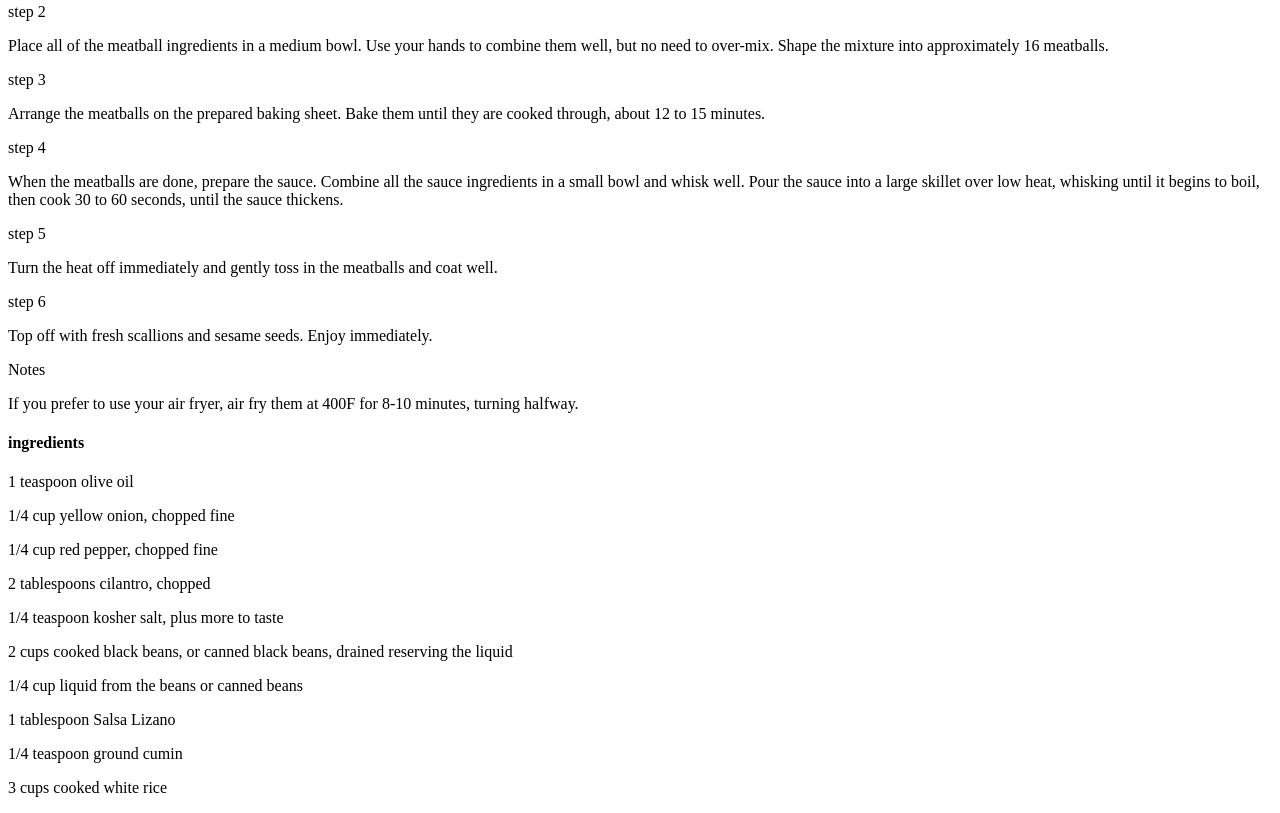
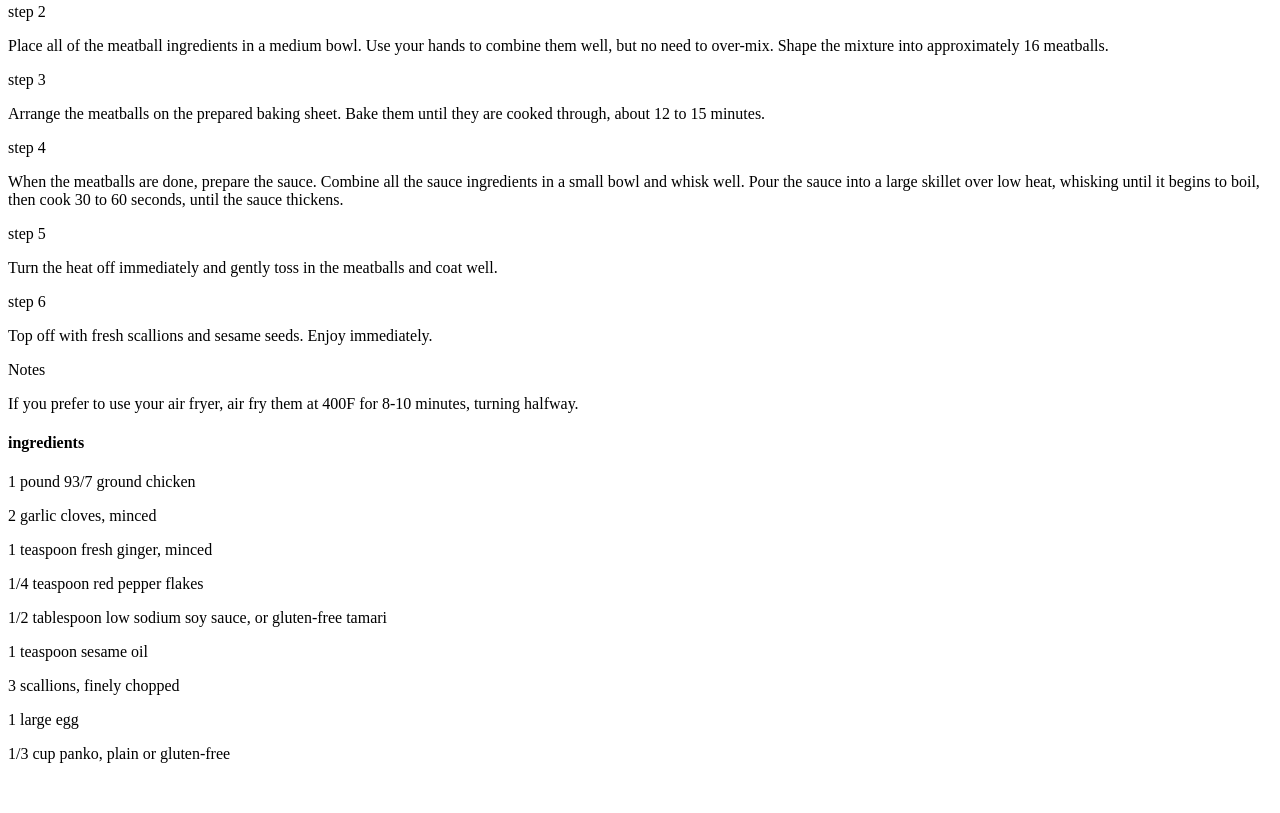
Before and after one commit to onsrajhi/healthy-food-recipes-Web, a plain HTML site: page Asian Chicken Meatballs.html in a window 1280 px wide. Shown: the part 3721-4534 px from the top of the page. After the commit the page ends 4500 px from the top, so only its background shows below. Drawn offline with Linux system fonts and the light colour scheme.

Commit message:
continue last recipe in html

```diff
--- a/Asian Chicken Meatballs.html
+++ b/Asian Chicken Meatballs.html
@@ -179,16 +179,15 @@
           <article class="second-column">
             <div>
               <h4>ingredients</h4>
-              <p class="single-ingredient">1 teaspoon olive oil</p>
-              <p class="single-ingredient">1/4 cup yellow onion, chopped fine</p>
-              <p class="single-ingredient">1/4 cup red pepper, chopped fine </p>
-              <p class="single-ingredient">2 tablespoons cilantro, chopped</p>
-              <p class="single-ingredient">1/4 teaspoon kosher salt, plus more to taste</p>
-              <p class="single-ingredient">2 cups cooked black beans, or canned black beans, drained reserving the liquid </p>
-              <p class="single-ingredient">1/4 cup liquid from the beans or canned beans </p>
-              <p class="single-ingredient">1 tablespoon Salsa Lizano</p>
-              <p class="single-ingredient">1/4 teaspoon ground cumin</p>
-              <p class="single-ingredient">3 cups cooked white rice</p>
+              <p class="single-ingredient">1 pound 93/7 ground chicken</p>
+              <p class="single-ingredient">2 garlic cloves, minced</p>
+              <p class="single-ingredient">1 teaspoon fresh ginger, minced</p>
+              <p class="single-ingredient">1/4 teaspoon red pepper flakes</p>
+              <p class="single-ingredient">1/2 tablespoon low sodium soy sauce, or gluten-free tamari</p>
+              <p class="single-ingredient">1 teaspoon sesame oil </p>
+              <p class="single-ingredient">3 scallions, finely chopped</p>
+              <p class="single-ingredient">1 large egg</p>
+              <p class="single-ingredient">1/3 cup panko, plain or gluten-free </p>
             </div>
           </article>
         </section>
```
